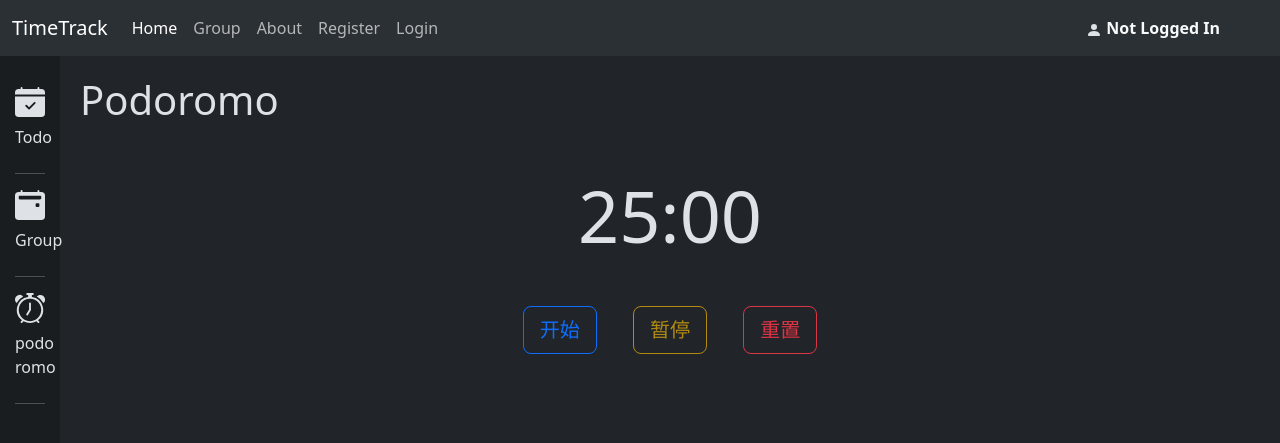
After one commit to lxy1010/TimeTrackProject, a Django app: page /pomodoro in a window 1280 px wide. The commit adds this page. Shown: the top 443 px of the page. Run offline with Django 5.2, Linux system fonts and the light colour scheme; some libraries are stand-ins or nearby versions.

Commit message:
podoromo

```diff
--- a/TimeTrack/models.py
+++ b/TimeTrack/models.py
@@ -33,6 +33,7 @@ class Todo(models.Model):
     deadline = models.DateTimeField()
     done = models.BooleanField(default=False)
     importance = models.IntegerField(default=0)
+    is_expired = models.BooleanField(default=False)
 
     class Meta:
         constraints = [
--- a/TimeTrack/static/TimeTrack/js/javascript.js
+++ b/TimeTrack/static/TimeTrack/js/javascript.js
@@ -0,0 +1,64 @@
+let timerId = null;
+let minutes = 25;
+let seconds = 0;
+let isRunning = false;
+
+function updateDisplay() {
+    const totalSeconds = minutes * 60 + seconds;
+    const hours = Math.floor(totalSeconds / 3600);
+    minutes = Math.floor((totalSeconds - (hours * 3600)) / 60);
+    seconds = totalSeconds % 60;
+
+    document.getElementById('timeDisplay').textContent = `${minutes.toString().padStart(2, '0')}:${seconds.toString().padStart(2, '0')}`;
+
+    if (seconds === 0 && minutes === 0) {
+        stopTimer();
+        alert('Pomodoro完成!');
+    }
+}
+
+function startTimer() {
+    if (!isRunning) {
+        isRunning = true;
+        document.getElementById('startBtn').disabled = true;
+        document.getElementById('pauseBtn').disabled = false;
+
+        timerId = setInterval(function() {
+            seconds--;
+            updateDisplay();
+
+            if (seconds < 0) {
+                seconds = 59;
+                minutes--;
+            }
+        }, 1000);
+    }
+}
+
+function pauseTimer() {
+    if (isRunning) {
+        isRunning = false;
+        clearInterval(timerId);
+        document.getElementById('startBtn').disabled = false;
+        document.getElementById('pauseBtn').disabled = true;
+    }
+}
+
+function stopTimer() {
+    pauseTimer();
+    minutes = 25;
+    seconds = 0;
+    updateDisplay();
+    document.getElementById('resetBtn').disabled = false;
+}
+
+console.log(document.getElementById('startBtn'))
+document.getElementById('startBtn').addEventListener('click', startTimer);
+document.getElementById('pauseBtn').addEventListener('click', pauseTimer);
+document.getElementById('resetBtn').addEventListener('click', function() {
+    stopTimer();
+    document.getElementById('resetBtn').disabled = true;
+});
+
+// 初始化显示
+updateDisplay();
--- a/TimeTrack/urls.py
+++ b/TimeTrack/urls.py
@@ -10,4 +10,5 @@ urlpatterns = [
     path('new_todo/', views.new_todo, name='new_todo'),
     path('delete_group/<int:group_id>', views.delete_group, name='delete_group'),
     path('delete_todo/<int:todo_id>', views.delete_todo, name='delete_todo'),
+    path('pomodoro', views.pomodoro, name='pomodoro')
 ]
--- a/TimeTrack/views.py
+++ b/TimeTrack/views.py
@@ -1,7 +1,6 @@
 from django.shortcuts import render, redirect
 from django.contrib.auth.decorators import login_required
-from django.http import Http404, JsonResponse
-from django.views.decorators.http import require_http_methods
+from django.utils import timezone
 
 from TimeTrack.forms import GroupForm, TodoForm
 from TimeTrack.models import Group, Todo
@@ -17,7 +16,15 @@ def index(request):
 @login_required
 def group(request):
     group = Group.objects.filter(owner=request.user)
+    for g in group:
+        for todo in g.todo_set.all():
+            if todo.deadline < timezone.now():
+                todo.is_expired = True
+            else:
+                todo.is_expired = False
+            todo.save()
     context = {'group': group}
+
     return render(request, 'TimeTrack/group.html', context=context)
 
 
@@ -68,3 +75,7 @@ def delete_todo(request, todo_id):
         todo = Todo.objects.get(id=todo_id)
         todo.delete()
         return redirect('TimeTrack:group')
+
+
+def pomodoro(request):
+    return render(request, 'TimeTrack/pomodoro.html')
--- a/TimeTrackProject/settings.py
+++ b/TimeTrackProject/settings.py
@@ -109,11 +109,11 @@ AUTH_PASSWORD_VALIDATORS = [
 
 LANGUAGE_CODE = 'en-us'
 
-TIME_ZONE = 'UTC'
+TIME_ZONE = 'Asia/Shanghai'
 
 USE_I18N = True
 
-USE_TZ = True
+USE_TZ = False
 
 
 # Static files (CSS, JavaScript, Images)
--- a/templates/TimeTrack/base.html
+++ b/templates/TimeTrack/base.html
@@ -7,9 +7,6 @@
     {% load static %}
     <link href="{% static 'TimeTrack/css/bootstrap.min.css' %}" rel="stylesheet">
     <link href="{% static 'TimeTrack/css/style.css' %}" rel="stylesheet">
-
-    <script src="{% static 'TimeTrack/js/bootstrap.bundle.min.js' %}"></script>
-    <script src="{% static 'TimeTrack/js/javascript.js' %}"></script>
 </head>
 <body>
 <nav class="navbar navbar-expand-lg bg-body-tertiary">
@@ -46,6 +43,21 @@
                 </li>
             </ul>
         </div>
+        <div class="ms-auto mx-5">
+            <ul class="navbar-nav">
+                <li class="nav-item">
+                    <svg xmlns="http://www.w3.org/2000/svg" width="16" height="16" fill="currentColor"
+                         class="bi bi-person-fill" viewBox="0 0 16 16">
+                        <path d="M3 14s-1 0-1-1 1-4 6-4 6 3 6 4-1 1-1 1H3zm5-6a3 3 0 1 0 0-6 3 3 0 0 0 0 6z"></path>
+                    </svg>
+                    {% if not user.is_authenticated %}
+                        <strong class="text-light">Not Logged In</strong>
+                    {% else %}
+                        <strong class="text-light">{{ user }}</strong>
+                    {% endif %}
+                </li>
+            </ul>
+        </div>
     </div>
 </nav>
 
@@ -67,15 +79,22 @@
             </svg>
             <p class="my-2">Group</p>
         </a>
+        <a class="nav-link py-3 border-bottom rounded-0" href="{% url 'TimeTrack:pomodoro' %}">
+            <svg xmlns="http://www.w3.org/2000/svg" width="30" height="30" fill="currentColor" class="bi bi-alarm"
+                 viewBox="0 0 16 16">
+                <path d="M8.5 5.5a.5.5 0 0 0-1 0v3.362l-1.429 2.38a.5.5 0 1 0 .858.515l1.5-2.5A.5.5 0 0 0 8.5 9V5.5z"/>
+                <path d="M6.5 0a.5.5 0 0 0 0 1H7v1.07a7.001 7.001 0 0 0-3.273 12.474l-.602.602a.5.5 0 0 0 .707.708l.746-.746A6.97 6.97 0 0 0 8 16a6.97 6.97 0 0 0 3.422-.892l.746.746a.5.5 0 0 0 .707-.708l-.601-.602A7.001 7.001 0 0 0 9 2.07V1h.5a.5.5 0 0 0 0-1h-3zm1.038 3.018a6.093 6.093 0 0 1 .924 0 6 6 0 1 1-.924 0zM0 3.5c0 .753.333 1.429.86 1.887A8.035 8.035 0 0 1 4.387 1.86 2.5 2.5 0 0 0 0 3.5zM13.5 1c-.753 0-1.429.333-1.887.86a8.035 8.035 0 0 1 3.527 3.527A2.5 2.5 0 0 0 13.5 1z"/>
+            </svg>
+            <p class="my-2">podo<br>romo</p>
+        </a>
     </div>
 
     <div class="content">
         {% block content %}
         {% endblock %}
     </div>
-
-
 </main>
-
+<script src="{% static 'TimeTrack/js/bootstrap.bundle.min.js' %}"></script>
+<script src="{% static 'TimeTrack/js/javascript.js' %}"></script>
 </body>
 </html>
--- a/templates/TimeTrack/newGroup.html
+++ b/templates/TimeTrack/newGroup.html
@@ -17,8 +17,8 @@
             {% csrf_token %}
             {{ form.non_field_errors }}
 
-            <div class="form-floating">
-                <input class="form-control" id="floatingInput" placeholder="name" {{ form.name }}>>>
+            <div class="form-floating my-lg-5">
+                <input name="name" class="form-control" id="floatingInput" placeholder="name" required>
                 <label for="floatingInput">Name</label>
             </div>
             <button class="w-100 btn btn-lg btn-primary" type="submit">Create</button>
--- /dev/null
+++ b/templates/TimeTrack/pomodoro.html
@@ -0,0 +1,11 @@
+{% extends 'TimeTrack/base.html' %}
+
+{% block content %}
+    <h1>Podoromo</h1>
+    <div class="mx-auto text-center timer">
+        <h1 class="my-lg-5" style="font-size: 72px" id="timeDisplay">25:00</h1>
+        <button class="btn btn-lg btn-outline-primary mx-3" id="startBtn">开始</button>
+        <button class="btn btn-lg btn-outline-warning mx-3" id="pauseBtn" disabled>暂停</button>
+        <button class="btn btn-lg btn-outline-danger mx-3" id="resetBtn">重置</button>
+    </div>
+{% endblock %}
--- a/templates/registration/login.html
+++ b/templates/registration/login.html
@@ -12,12 +12,12 @@
             {{ form.non_field_errors }}
 
             <div class="form-floating">
-                <input class="form-control" id="floatingInput" placeholder="name"{{ form.username }}>
+                <input class="form-control" id="floatingInput" placeholder="name" name="username" required>
                 <label for="floatingInput">Name</label>
             </div>
             <div class="form-floating">
                 <input type="password" class="form-control" id="floatingPassword"
-                       placeholder="Password" {{ form.password }}>
+                       placeholder="Password" name="password" required>
                 <label for="floatingPassword">Password</label>
             </div>
             <button class="w-100 btn btn-lg btn-primary" type="submit">Login</button>
```
Also changed, not shown: templates/TimeTrack/group.html (+8 -1 lines), templates/TimeTrack/newTodo.html (+5 -5 lines), templates/registration/register.html (+7 -7 lines), readme.md (added).
